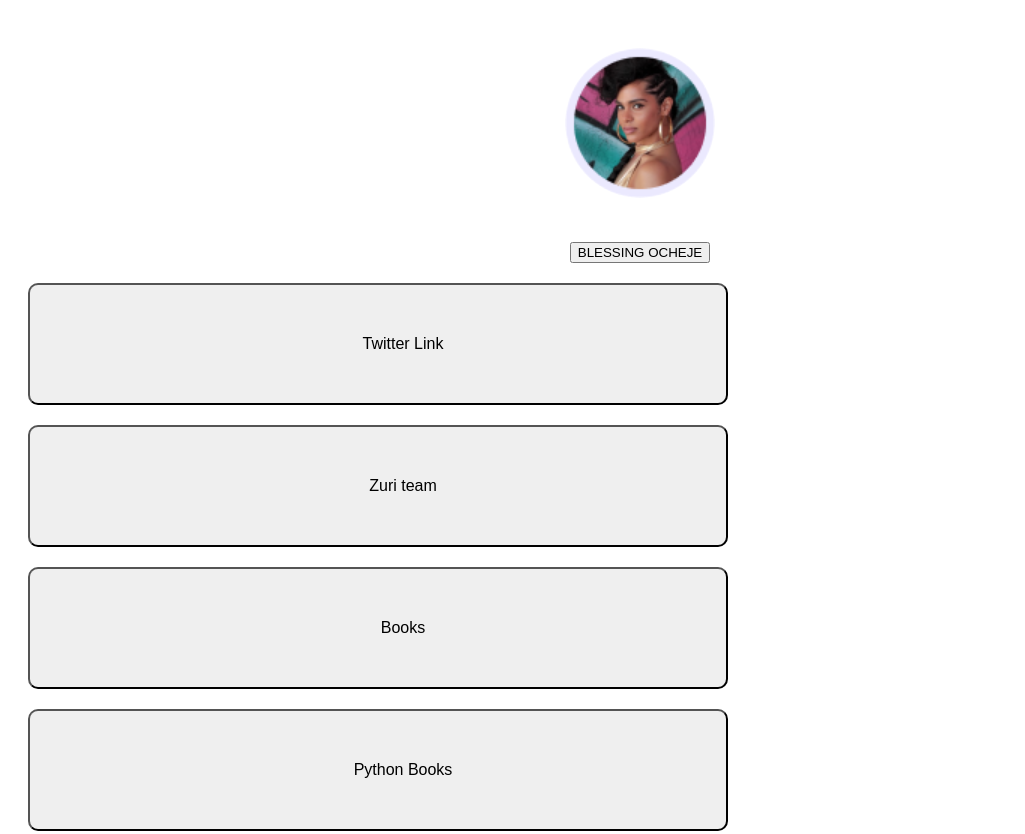
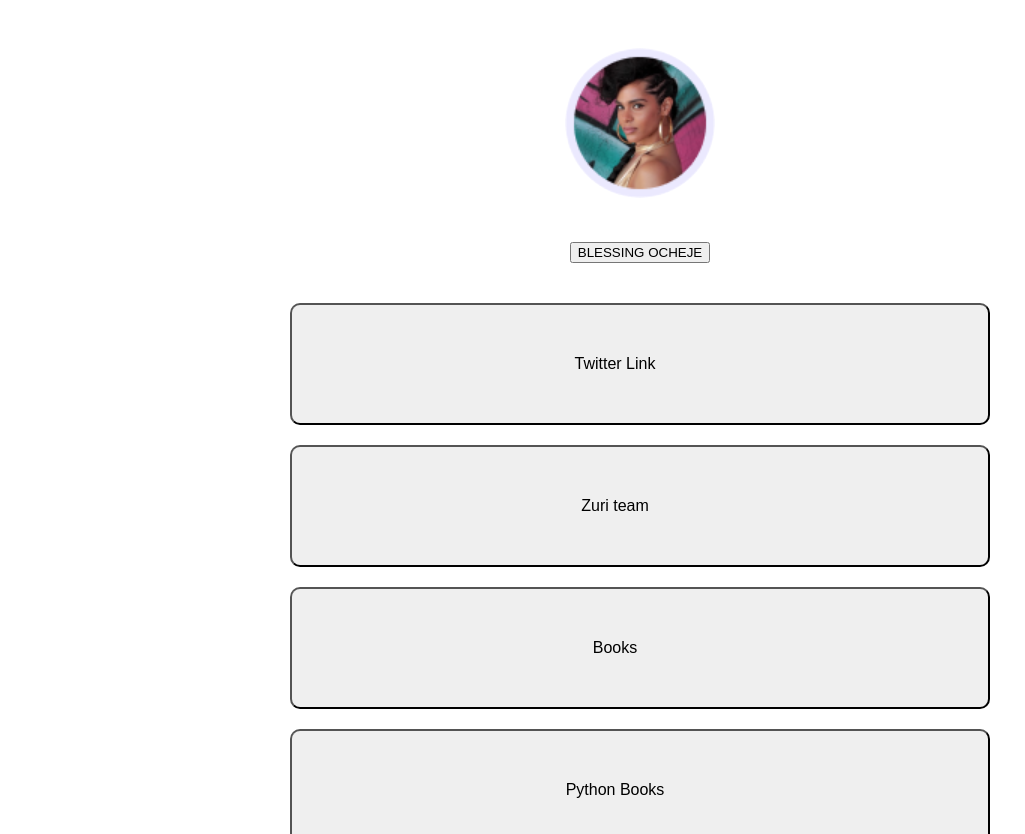
Before and after one commit to blezcode1/hngproject, a plain HTML site: page index.html in a window 1280 px wide. Shown: the top 834 px of the page, without its empty margins (0-1025 px from the left). Drawn offline with nearby package versions, Linux system fonts and the light colour scheme.

Commit message:
changes made

```diff
--- a/styles.css
+++ b/styles.css
@@ -19,8 +19,8 @@ body{
 }
 
 #main-box{
-  /* display: flex; */
-  /* flex-direction: column; */
+  display: flex;
+  flex-direction: column;
   justify-content: center;
   align-items: center;
 
@@ -45,7 +45,7 @@ body{
   padding: 50px;
   border-radius: 10px;
   border-radius: rgb(240, 226, 226);
-  padding-left: 100px;
+  padding-right: 100px;
 }
 
 button:hover {
```
